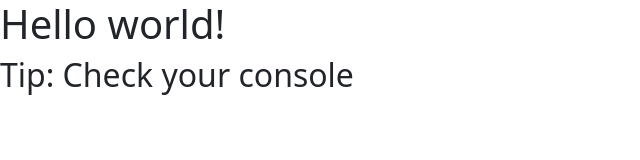
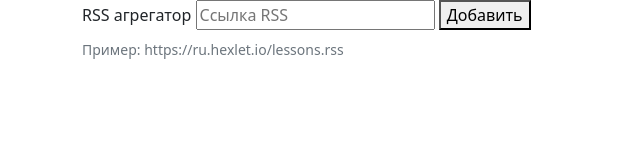
Before and after one commit to thealeksander/frontend-project-11, a website built with webpack: page index.html in a window 1280 px wide. Shown: the whole page, without its empty margins (0-640 px from the left). Built offline with nearby package versions, Linux system fonts and the light colour scheme.

Commit message:
add html

```diff
--- a/index.html
+++ b/index.html
@@ -6,8 +6,22 @@
     <title>Bootstrap w/ Webpack</title>
   </head>
     <body>
-      <h1>Hello world!</h1>
-      <h2>Tip: Check your console</h2>
+      <div class="container">
+        <!-- <h1>RSS агрегатор</h1>
+        <p>Начните читать RSS сегодня! Это легко, это красиво.</p> -->
+        <form action="#" method="post" enctype="multipart/form-data">
+          <div class = "mb-3">
+            <label for="inputLink" class="form-label">RSS агрегатор</label>
+            <input type="text" class="form-contrtol" id="inputLink" name="link" placeholder="Ссылка RSS">
+            <button type="submit">Добавить</button>
+            <div id="linkHelpBlock" class="form-text">
+              Пример: https://ru.hexlet.io/lessons.rss
+            </div>
+          </div>
+        </form>
+      </div>
+      <div></div>
+
       <script src="main.js"></script>
     </body>
 </html>
```
